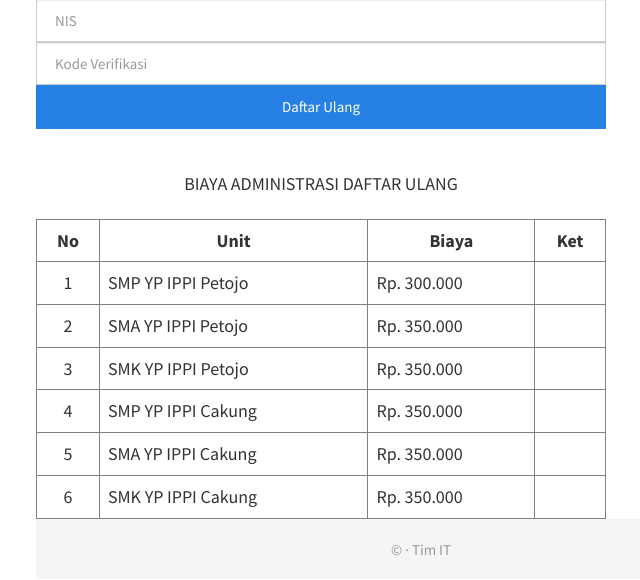
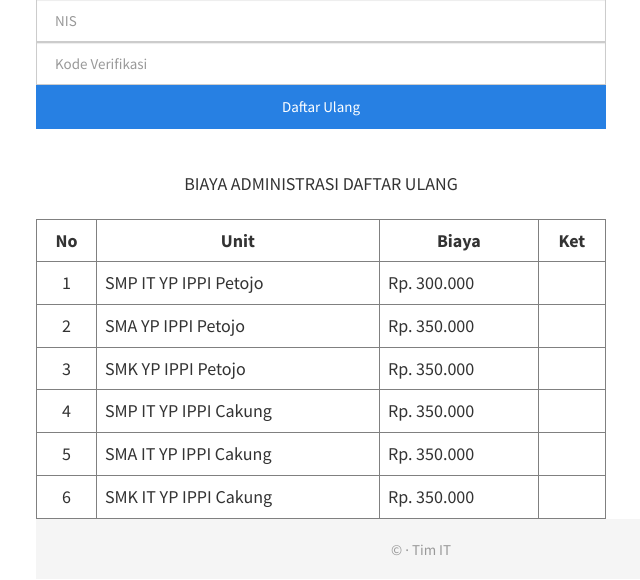
Before and after one commit to versimalik/daftarulang, a PHP site: page / in a window 1280 px wide; the page is wider, and only the part inside the window is pictured. Shown: the part 294-874 px from the top of that part, without its empty margins (319-959 px from the left). Run offline with PHP 8.4, Linux system fonts and the light colour scheme; data that the repository does not hold is empty.

Commit message:
tambah tabel biaya daftar ulang, tambah IT

```diff
--- a/index.php
+++ b/index.php
@@ -146,7 +146,7 @@ $hsl = mysqli_fetch_array($que);
             </tr>
             <tr>
                 <td style="text-align: center;">1</td>
-                <td class="tdpad">SMP YP IPPI Petojo</td>
+                <td class="tdpad">SMP IT YP IPPI Petojo</td>
                 <td class="tdpad">Rp. 300.000</td>
                 <td class="tdpad"></td>
             </tr>
@@ -164,19 +164,19 @@ $hsl = mysqli_fetch_array($que);
             </tr>
             <tr>
                 <td style="text-align: center;">4</td>
-                <td class="tdpad">SMP YP IPPI Cakung</td>
+                <td class="tdpad">SMP IT YP IPPI Cakung</td>
                 <td class="tdpad">Rp. 350.000</td>
                 <td class="tdpad"></td>
             </tr>
             <tr>
                 <td style="text-align: center;">5</td>
-                <td class="tdpad">SMA YP IPPI Cakung</td>
+                <td class="tdpad">SMA IT YP IPPI Cakung</td>
                 <td class="tdpad">Rp. 350.000</td>
                 <td class="tdpad"></td>
             </tr>
             <tr>
                 <td style="text-align: center;">6</td>
-                <td class="tdpad">SMK YP IPPI Cakung</td>
+                <td class="tdpad">SMK IT YP IPPI Cakung</td>
                 <td class="tdpad">Rp. 350.000</td>
                 <td class="tdpad"></td>
             </tr>
@@ -219,7 +219,7 @@ $hsl = mysqli_fetch_array($que);
             </tr>
             <tr>
                 <td style="text-align: center;">1</td>
-                <td class="tdpad">SMP YP IPPI Petojo</td>
+                <td class="tdpad">SMP IT YP IPPI Petojo</td>
                 <td class="tdpad">Rp. 300.000</td>
                 <td class="tdpad"></td>
             </tr>
@@ -237,19 +237,19 @@ $hsl = mysqli_fetch_array($que);
             </tr>
             <tr>
                 <td style="text-align: center;">4</td>
-                <td class="tdpad">SMP YP IPPI Cakung</td>
+                <td class="tdpad">SMP IT YP IPPI Cakung</td>
                 <td class="tdpad">Rp. 350.000</td>
                 <td class="tdpad"></td>
             </tr>
             <tr>
                 <td style="text-align: center;">5</td>
-                <td class="tdpad">SMA YP IPPI Cakung</td>
+                <td class="tdpad">SMA IT YP IPPI Cakung</td>
                 <td class="tdpad">Rp. 350.000</td>
                 <td class="tdpad"></td>
             </tr>
             <tr>
                 <td style="text-align: center;">6</td>
-                <td class="tdpad">SMK YP IPPI Cakung</td>
+                <td class="tdpad">SMK IT YP IPPI Cakung</td>
                 <td class="tdpad">Rp. 350.000</td>
                 <td class="tdpad"></td>
             </tr>
```
